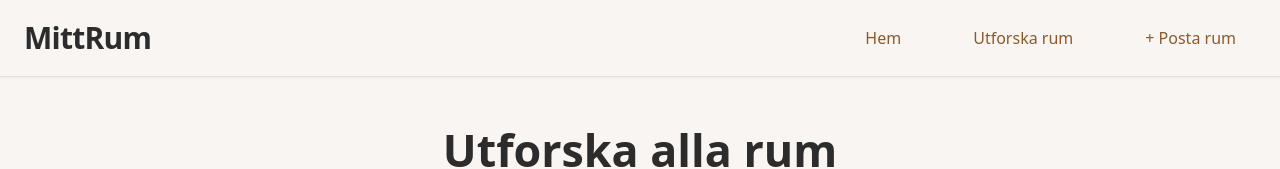
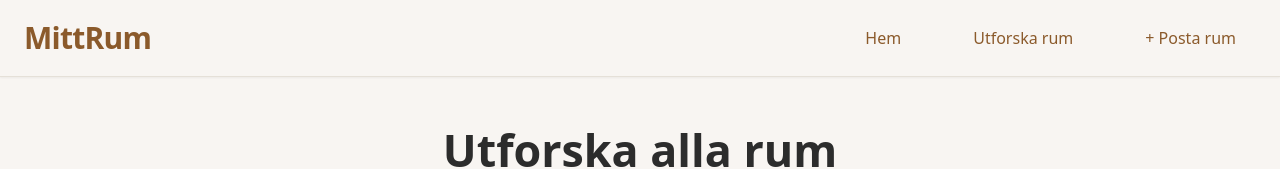
Before and after one commit to mala0085/mittrum, a website: page explore.html in a window 1280 px wide. Shown: the top 169 px of the page. Drawn offline with nearby package versions, Linux system fonts and the light colour scheme.

Commit message:
explore color fix 2

```diff
--- a/explore.html
+++ b/explore.html
@@ -14,7 +14,7 @@
     <header class="bg-background shadow-sm border-b border-light sticky top-0 z-50">
         <nav class="max-w-7xl mx-auto px-6 py-5">
             <div class="flex items-center justify-between">
-                <a href="index.html" class="text-3xl font-semibold tracking-tight">
+                <a href="index.html" class="logo text-3xl font-semibold tracking-tight">
                     MittRum
                 </a>
 
```
